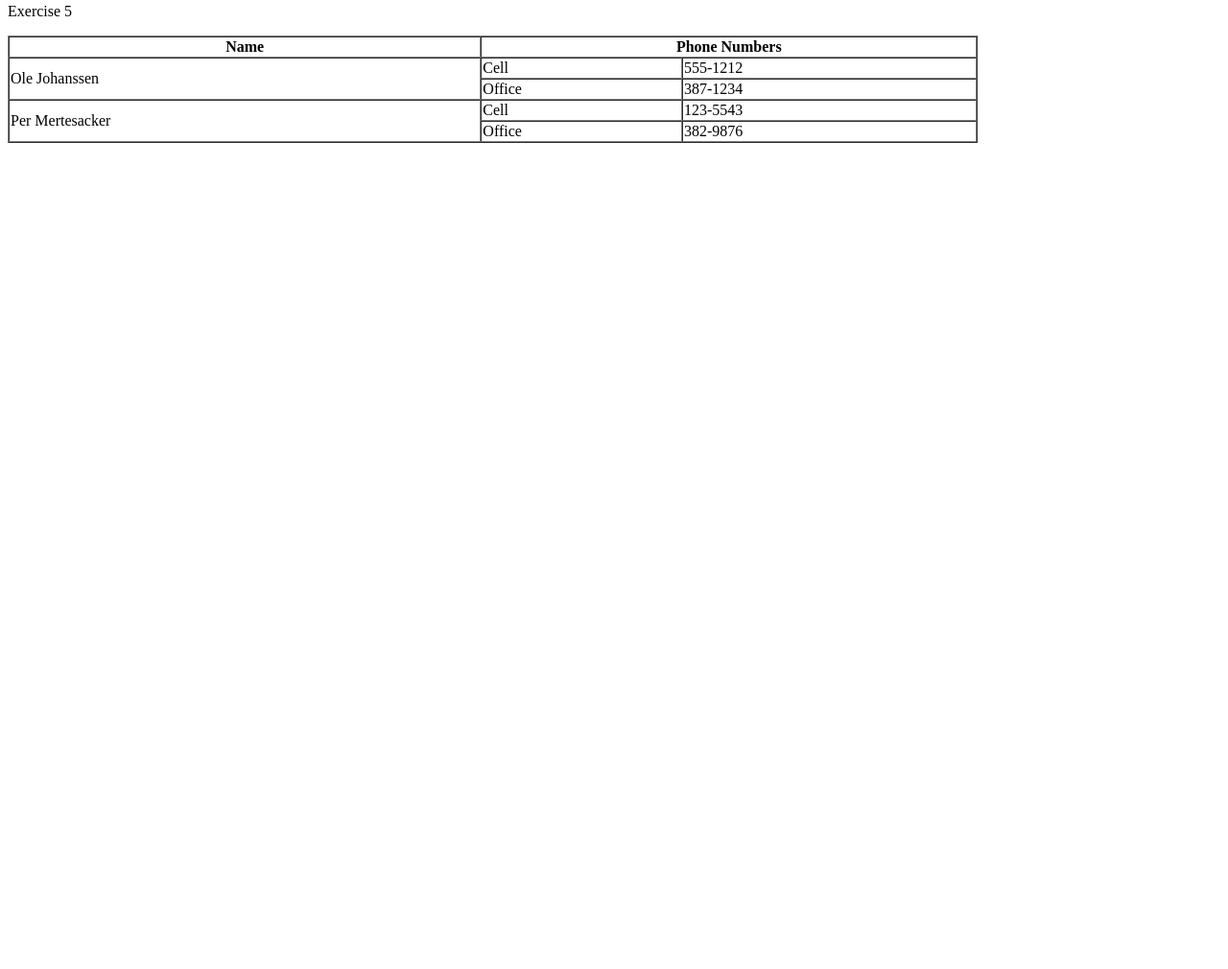
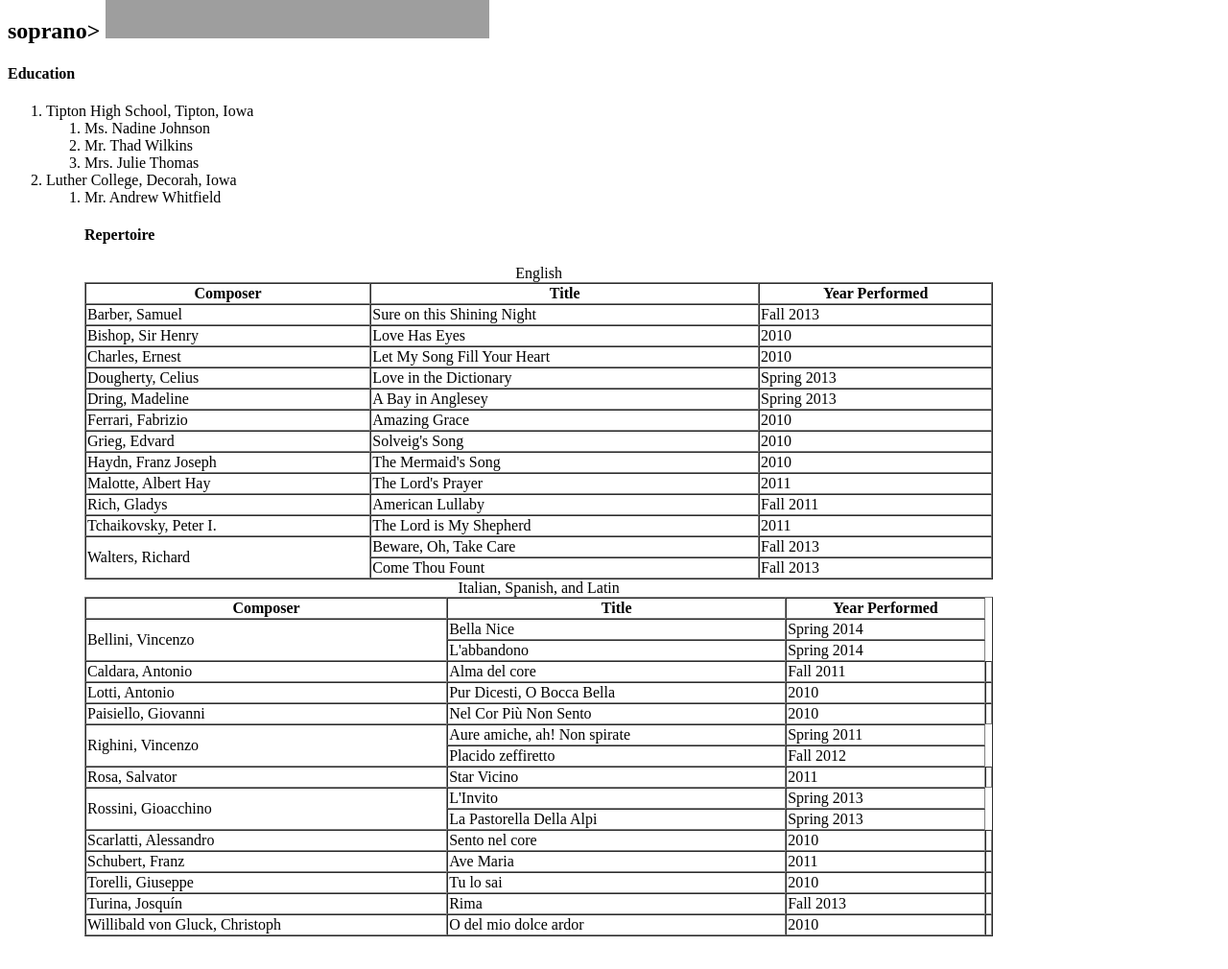
Before and after one commit to krusmi02/krusmi02.github.io, a plain HTML site: page index.html in a window 1280 px wide. Shown: the part 326-1336 px from the top of the page at 96% size. Before the commit the page ends 800 px from the top, so only its background shows below. Drawn offline with Linux system fonts and the light colour scheme; grey boxes are pictures that could not be loaded.

Commit message:
Beginning Repetoire

```diff
--- a/index.html
+++ b/index.html
@@ -1,30 +1,165 @@
 <html>
 	<h1>Mickenzie Kruse</h1>
-	<h2>Soprano</h2>
-	<img height=200 src="http://www.wallspick.com/wp-content/uploads/2014/08/41-640x426.jpeg">
-	<p>Exercise 5</p>
-	<table width=80% border=1px cellspacing=0>
+	<h2>soprano><//h2>
+	<img src="https://media.licdn.com/mpr/mpr/shrink_200_200/p/8/005/049/1f7/364f476.jpg">
+	<h4> Education</h4>
+	<ol>
+		<li>Tipton High School, Tipton, Iowa<ol><li>Ms. Nadine Johnson</li><li>Mr. Thad Wilkins</li><li>Mrs. Julie Thomas</li></ol></li>
+		<li>Luther College, Decorah, Iowa<ol><li>Mr. Andrew Whitfield</li><ol></li>
+		</ol>
+	<h4>Repertoire</h4>
+
+<table width=80% border=1px cellspacing=0>
+		<caption>English</caption>
 <tr>
-    <th>Name</th>
-    <th colspan=2>Phone Numbers</th>
+    <th>Composer</th>
+    <th>Title</th>
+    <th>Year Performed</th>
 </tr>
 <tr>
-    <td rowspan=2>Ole Johanssen</td>
-    <td>Cell</td>
-    <td>555-1212</td>
+    <td>Barber, Samuel</td>
+    <td>Sure on this Shining Night</td>
+    <td>Fall 2013</td>
 </tr>
 <tr>
-    <td>Office</td>
-    <td>387-1234</td>
+    <td>Bishop, Sir Henry</td>
+    <td>Love Has Eyes</td>
+    <td>2010</td>
 </tr>
 <tr>
-    <td rowspan=2>Per Mertesacker</td>
-    <td>Cell</td>
-    <td>123-5543</td>
+    <td>Charles, Ernest</td>
+    <td>Let My Song Fill Your Heart</td>
+    <td>2010</td>
 </tr>
 <tr>
-    <td>Office</td>
-    <td>382-9876</td>
+    <td>Dougherty, Celius</td>
+    <td>Love in the Dictionary</td>
+    <td>Spring 2013</td>
+</tr>
+<tr>
+    <td>Dring, Madeline</td>
+    <td>A Bay in Anglesey</td>
+    <td>Spring 2013</td>
+</tr>
+<tr>
+    <td>Ferrari, Fabrizio</td>
+    <td>Amazing Grace</td>
+    <td>2010</td>
+</tr>
+<tr>
+    <td>Grieg, Edvard</td>
+    <td>Solveig's Song</td>
+    <td>2010</td>
+</tr>
+<tr>
+    <td>Haydn, Franz Joseph</td>
+    <td>The Mermaid's Song</td>
+    <td>2010</td>
+</tr>
+<tr>
+    <td>Malotte, Albert Hay</td>
+    <td>The Lord's Prayer</td>
+    <td>2011</td>
+</tr>
+<tr>
+    <td>Rich, Gladys</td>
+    <td>American Lullaby</td>
+    <td>Fall 2011</td>
+</tr>
+<tr>
+    <td>Tchaikovsky, Peter I.</td>
+    <td>The Lord is My Shepherd</td>
+    <td>2011</td>
+</tr>
+<tr>
+    <td rowspan=2>Walters, Richard</td>
+    <td>Beware, Oh, Take Care</td>
+    <td>Fall 2013</td>
+</tr>
+<tr>
+    <td>Come Thou Fount</td>
+    <td>Fall 2013</td>
 </tr>
 </table>
-</html>
+
+<table width=80% border=1px cellspacing=0>
+<caption>Italian, Spanish, and Latin</caption>
+<tr>
+    <th>Composer</th>
+    <th>Title</th>
+    <th>Year Performed</th>
+</tr>
+<tr>
+    <td rowspan=2>Bellini, Vincenzo</td>
+    <td>Bella Nice</td>
+    <td>Spring 2014</td>
+</tr>
+<tr>
+    <td>L'abbandono</td>
+    <td>Spring 2014</td>
+</tr>
+<tr>
+	<td>Caldara, Antonio</td>
+	<td>Alma del core</td>
+	<td>Fall 2011<td>
+</tr>
+<tr>
+	<td>Lotti, Antonio</td>
+	<td>Pur Dicesti, O Bocca Bella</td>
+	<td>2010<td>
+</tr>
+<tr>
+	<td>Paisiello, Giovanni</td>
+	<td>Nel Cor Più Non Sento</td>
+	<td>2010<td>
+</tr>
+<tr>
+    <td rowspan=2>Righini, Vincenzo</td>
+    <td>Aure amiche, ah! Non spirate</td>
+    <td>Spring 2011</td>
+</tr>
+<tr>
+    <td>Placido zeffiretto</td>
+    <td>Fall 2012</td>
+</tr>
+<tr>
+	<td>Rosa, Salvator</td>
+	<td>Star Vicino</td>
+	<td>2011<td>
+</tr>
+<tr>
+    <td rowspan=2>Rossini, Gioacchino</td>
+    <td>L'Invito</td>
+    <td>Spring 2013</td>
+</tr>
+<tr>
+    <td>La Pastorella Della Alpi</td>
+    <td>Spring 2013</td>
+</tr>
+<tr>
+	<td>Scarlatti, Alessandro</td>
+	<td>Sento nel core</td>
+	<td>2010<td>
+</tr>
+<tr>
+	<td>Schubert, Franz</td>
+	<td>Ave Maria</td>
+	<td>2011<td>
+</tr>
+<tr>
+	<td>Torelli, Giuseppe</td>
+	<td>Tu lo sai</td>
+	<td>2010<td>
+</tr>
+<tr>
+	<td>Turina, Josquín</td>
+	<td>Rima</td>
+	<td>Fall 2013<td>
+</tr>
+<tr>
+	<td>Willibald von Gluck, Christoph</td>
+	<td>O del mio dolce ardor</td>
+	<td>2010<td>
+</tr>
+</table>
+</html>	 
```
